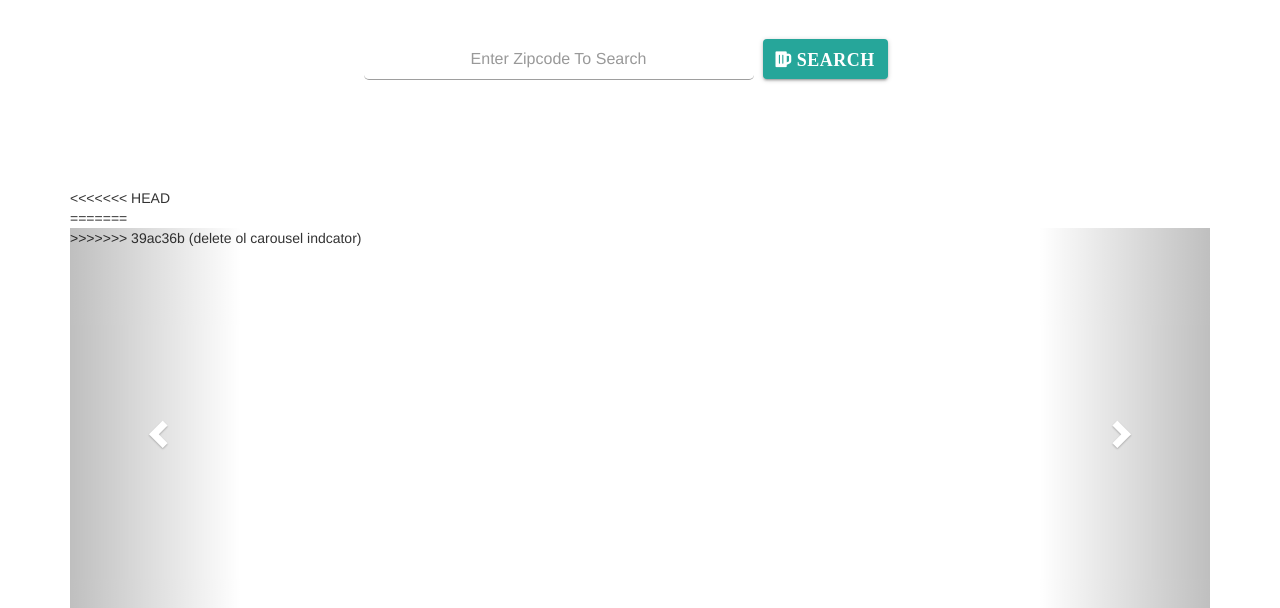
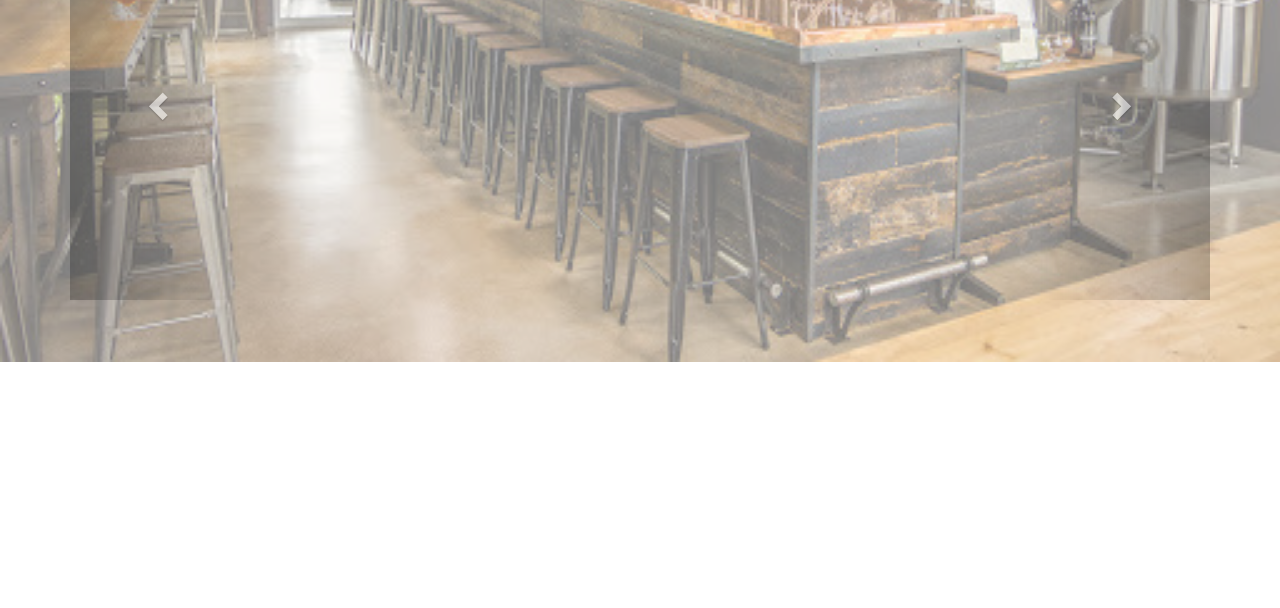
Before and after one commit to Josephjlyons/DraughtPicker, a plain HTML site: page index.html in a window 1280 px wide. Shown: the part 438-1046 px from the top of the page. After the commit the page ends 800 px from the top, so only its background shows below. Drawn offline with nearby package versions, Linux system fonts and the light colour scheme; a web font is replaced by a local one.

```diff
--- a/css/style.css
+++ b/css/style.css
@@ -14,13 +14,7 @@
     margin-top: 50px;
   }
 
-<<<<<<< HEAD
   /* Background Image */
-=======
-  .favoritebtn {
-    margin-left: 38%;
-  }
->>>>>>> d55a0f5 (style for favoritebtn)
 
   img.background {
     position: absolute;
--- a/index.html
+++ b/index.html
@@ -41,11 +41,7 @@
 
         </div>
         <div class="pubList">
-<<<<<<< HEAD
             <div id="myCarousel" class="carousel slide" data-ride="carousel" data-pause="hover">
-=======
-            <div id="myCarousel" class="carousel slide" data-ride="carousel">
->>>>>>> 39ac36b (delete ol carousel indcator)
                 <div class="carousel-inner" role="listbox">
 
                 </div>
```
